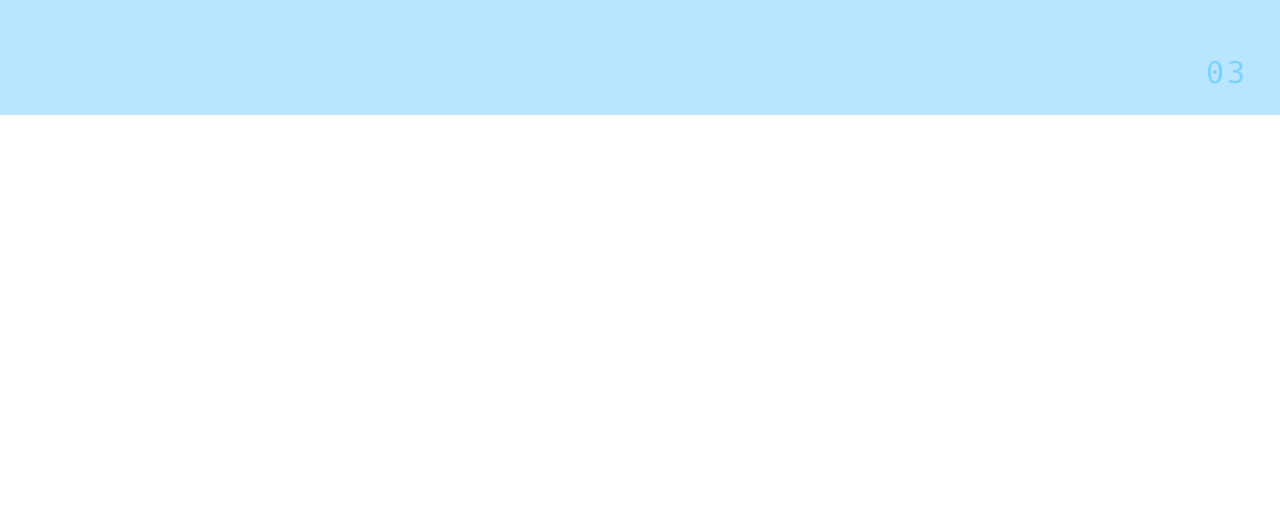
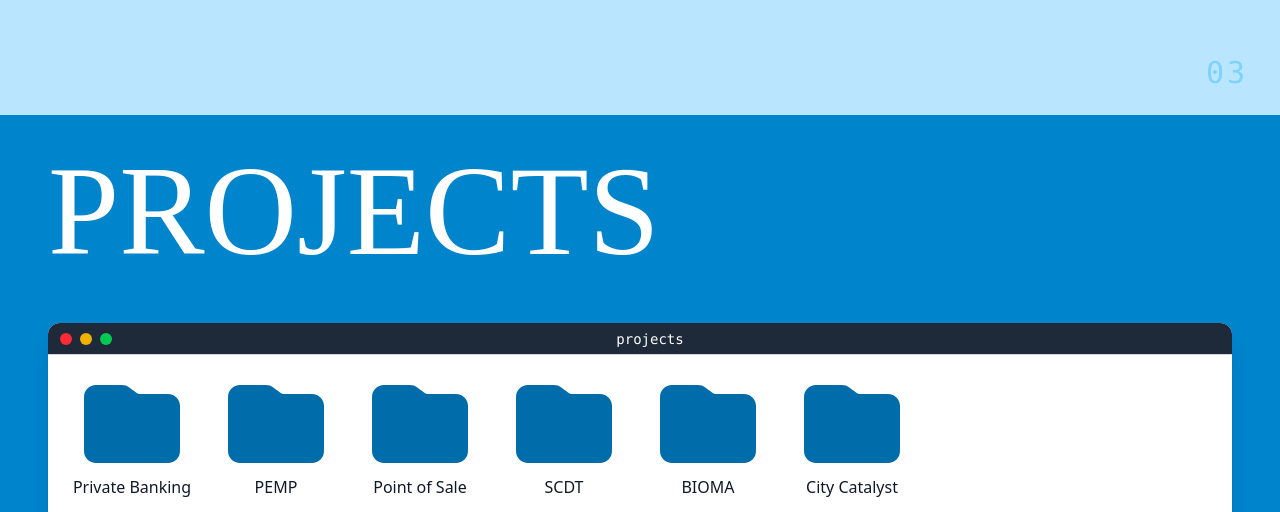
Before and after one commit to franciscorg7/franciscorg, a React (Vite) app: page / in a window 1280 px wide. Shown: the part 2285-2797 px from the top of the page. Before the commit the page ends 2400 px from the top, so only its background shows below. Built offline with nearby package versions, Linux system fonts and the light colour scheme; a web font is replaced by a local one.

Commit message:
✨ added projects window display

```diff
--- a/package.json
+++ b/package.json
@@ -12,6 +12,9 @@
     "test": "vitest"
   },
   "dependencies": {
+    "@fortawesome/fontawesome-svg-core": "^7.1.0",
+    "@fortawesome/free-solid-svg-icons": "^7.1.0",
+    "@fortawesome/react-fontawesome": "^3.1.1",
     "@tailwindcss/vite": "^4.1.17",
     "react": "^19.2.0",
     "react-dom": "^19.2.0"
--- a/src/App.tsx
+++ b/src/App.tsx
@@ -2,13 +2,15 @@ import { Layout } from './components/layout/Layout'
 import { AboutMe } from './sections/AboutMe'
 import { Competences } from './sections/Competences'
 import { Hero } from './sections/Hero'
+import { Projects } from './sections/Projects'
 
 export function App() {
   return (
     <Layout>
       <Hero id="hero" />
-      <AboutMe id="about-me"></AboutMe>
-      <Competences id="competences"></Competences>
+      <AboutMe id="about-me" page={2}></AboutMe>
+      <Competences id="competences" page={3}></Competences>
+      <Projects id="competences" page={4}></Projects>
     </Layout>
   )
 }
--- /dev/null
+++ b/src/components/Project.tsx
@@ -0,0 +1,10 @@
+import { FontAwesomeIcon } from '@fortawesome/react-fontawesome'
+import { faFolder } from '@fortawesome/free-solid-svg-icons'
+import type { ProjectProps } from '../types/projects'
+
+export const Project = (params: ProjectProps) => (
+  <div className="flex flex-col items-center w-min cursor-pointer">
+    <FontAwesomeIcon icon={faFolder} className="text-8xl text-primary-700" />
+    <div>{params.title}</div>
+  </div>
+)
--- /dev/null
+++ b/src/components/ProjectsWindow.tsx
@@ -0,0 +1,22 @@
+import { TrafficLightColor } from '../types/hero'
+import type { ProjectsWindowProps } from '../types/projects'
+import { TrafficLight } from './TrafficLight'
+
+export const ProjectsWindow = (params: ProjectsWindowProps) => (
+  <div className="bg-white rounded-xl shadow-xl overflow-hidden w-full">
+    <div className="flex items-center justify-between h-8 px-3 bg-gray-800 border-b border-gray-300">
+      <div className="flex space-x-2">
+        <TrafficLight type={TrafficLightColor.RED}></TrafficLight>
+        <TrafficLight type={TrafficLightColor.YELLOW}></TrafficLight>
+        <TrafficLight type={TrafficLightColor.GREEN}></TrafficLight>
+      </div>
+      <div className="text-white text-center text-sm font-medium font-mono select-none">
+        {params.title}
+      </div>
+      <div className="w-8"></div>
+    </div>
+    <div className="flex gap-6 flex-wrap p-6 bg-white overflow-y-auto max-h-[80vh]">
+      {params.children}
+    </div>
+  </div>
+)
--- a/src/components/layout/Navbar.tsx
+++ b/src/components/layout/Navbar.tsx
@@ -1,15 +1,9 @@
 import { MonthYearDisplay } from '../../shared/components/MonthYear'
-import { TrafficLightColor, type NavbarProps } from '../../types/hero'
-import { TrafficLight } from '../TrafficLight'
+import type { NavbarProps } from '../../types/hero'
 
 export const Navbar = ({ logoText, month, year }: NavbarProps) => (
-  <nav className="absolute top-0 left-0 flex justify-between items-center w-full bg-gray-800 shadow-md">
-    <div className="flex space-x-2 px-4 py-4">
-      <TrafficLight type={TrafficLightColor.RED} />
-      <TrafficLight type={TrafficLightColor.YELLOW} />
-      <TrafficLight type={TrafficLightColor.GREEN} />
-    </div>
-    <div className="text-white font-mono text-sm opacity-75">{logoText}</div>
+  <nav className="flex justify-between items-center w-full">
+    <div className="text-white text-xl font-bold">{logoText}</div>
     <MonthYearDisplay
       className="text-white text-md opacity-75"
       month={month}
--- a/src/components/layout/Section.tsx
+++ b/src/components/layout/Section.tsx
@@ -1,9 +1,11 @@
 import type { SectionProps } from '../../types/layout'
 
 export const Section = (params: SectionProps) => (
-  <section className={`relative h-screen flex flex-col px-12 pt-8 ${params.contentClass}`}>
+  <section className={`relative h-screen flex flex-col px-12 pt-8 pb-24 ${params.contentClass}`}>
     {params.title && (
-      <span className={`font-title text-white text-9xl ${params.titleClass}`}>{params.title}</span>
+      <span className={`font-title text-white text-9xl mb-12 ${params.titleClass}`}>
+        {params.title}
+      </span>
     )}
     {params.children}
   </section>
--- a/src/data/projects.ts
+++ b/src/data/projects.ts
@@ -0,0 +1,55 @@
+import type { ProjectProps } from '../types/projects'
+
+export const PROJECTS_TITLE = 'PROJECTS'
+export const PROJECTS_WINDOW_TITLE = 'projects'
+
+export const projects: ProjectProps[] = [
+  {
+    id: 'pop',
+    title: 'Private Banking',
+    description: 'Internal module for operations mangamenet within contracting system.',
+    company: 'Santander',
+    stack: 'Angular',
+    date: 'apr 2025 - dez 2025',
+  },
+  {
+    id: 'pemp',
+    title: 'PEMP',
+    description: 'Internal platform for corporate client management.',
+    company: 'Caixa Geral de Depósitos',
+    stack: 'Angular',
+    date: 'apr 2023 - fev 2025',
+  },
+  {
+    id: 'pos',
+    title: 'Point of Sale',
+    description: 'Internal module for operations mangamenet within contracting system',
+    company: 'Santander',
+    stack: 'Angular',
+    date: 'apr 2025 - dez 2025',
+  },
+  {
+    id: 'scdt',
+    title: 'SCDT',
+    description: 'Internal module for operations mangamenet within contracting system',
+    company: 'Santander',
+    stack: 'Angular',
+    date: 'apr 2025 - dez 2025',
+  },
+  {
+    id: 'bioma',
+    title: 'BIOMA',
+    description: 'Internal module for operations mangamenet within contracting system',
+    company: 'Santander',
+    stack: 'Angular',
+    date: 'apr 2025 - dez 2025',
+  },
+  {
+    id: 'city-catalyst',
+    title: 'City Catalyst',
+    description: 'Internal module for operations mangamenet within contracting system',
+    company: 'Santander',
+    stack: 'Angular',
+    date: 'apr 2025 - dez 2025',
+  },
+]
--- a/src/sections/Projects.tsx
+++ b/src/sections/Projects.tsx
@@ -0,0 +1,19 @@
+import { PageFooter } from '../components/layout/PageFooter'
+import { Section } from '../components/layout/Section'
+import { ProjectsWindow } from '../components/ProjectsWindow'
+import { projects, PROJECTS_TITLE, PROJECTS_WINDOW_TITLE } from '../data/projects'
+import type { ProjectsProps } from '../types/projects'
+import { Project } from '../components/Project'
+
+export const Projects = ({ id, page }: ProjectsProps) => (
+  <Section id={id} title={PROJECTS_TITLE} contentClass="bg-primary-600 justify-between">
+    <div className="flex flex-grow h-full">
+      <ProjectsWindow title={PROJECTS_WINDOW_TITLE}>
+        {projects.map(proj => (
+          <Project key={proj.id} {...proj}></Project>
+        ))}
+      </ProjectsWindow>
+    </div>
+    <PageFooter currentPage={page}></PageFooter>
+  </Section>
+)
--- a/src/types/about-me.ts
+++ b/src/types/about-me.ts
@@ -1,3 +1,4 @@
 export interface AboutMeProps {
   id: string
+  page: number
 }
--- a/src/types/competences.ts
+++ b/src/types/competences.ts
@@ -1,3 +1,4 @@
 export interface CompetencesProps {
   id: string
+  page: number
 }
--- /dev/null
+++ b/src/types/projects.ts
@@ -0,0 +1,21 @@
+import type { ReactNode } from 'react'
+
+export interface ProjectsProps {
+  id: string
+  page: number
+}
+
+export interface ProjectsWindowProps {
+  className?: string
+  title: string
+  children: ReactNode
+}
+
+export interface ProjectProps {
+  id: string
+  title: string
+  description: string
+  stack: string
+  company: string
+  date: string
+}
```
Also changed, not shown: 1 other file (tests, documents, lock files or other folders).
